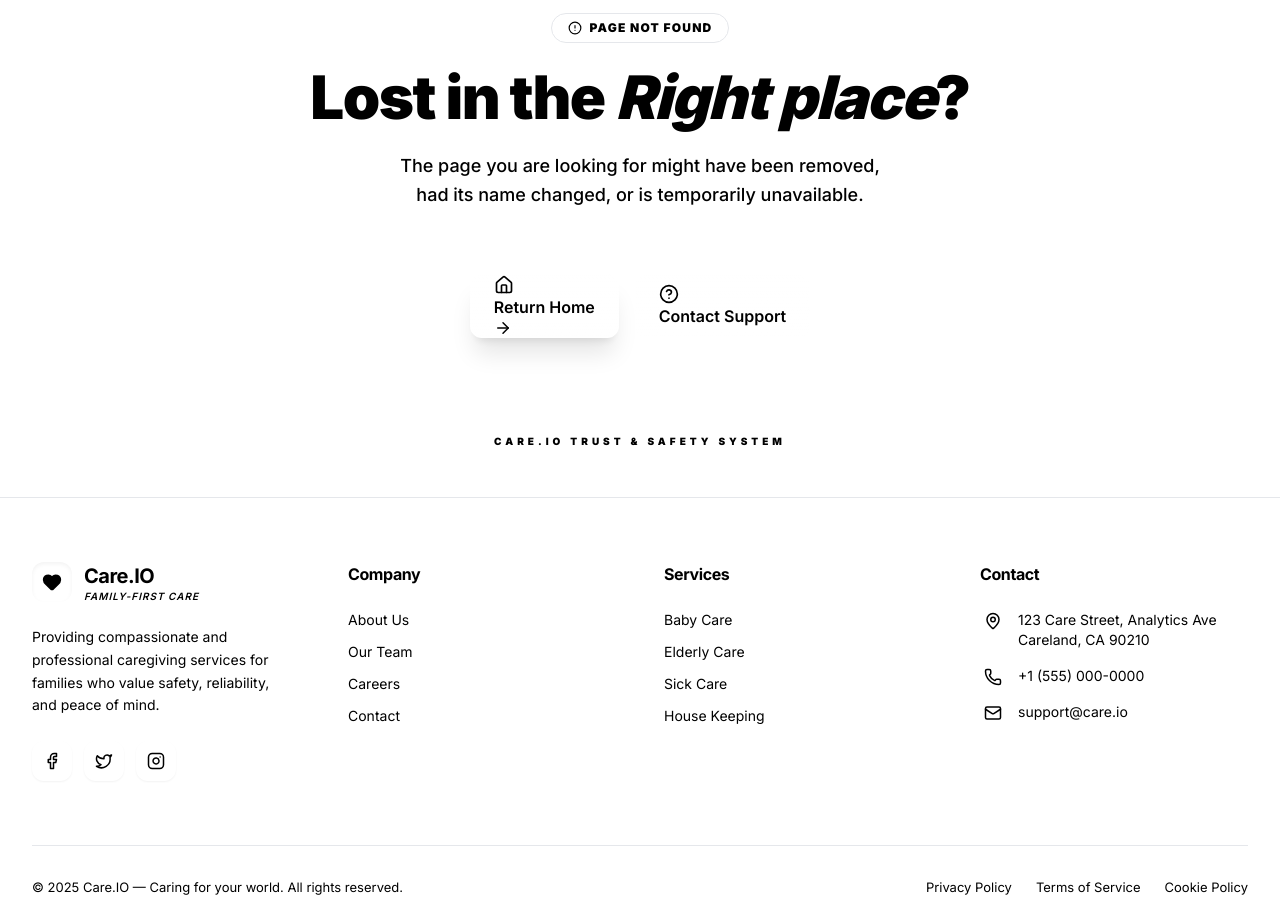
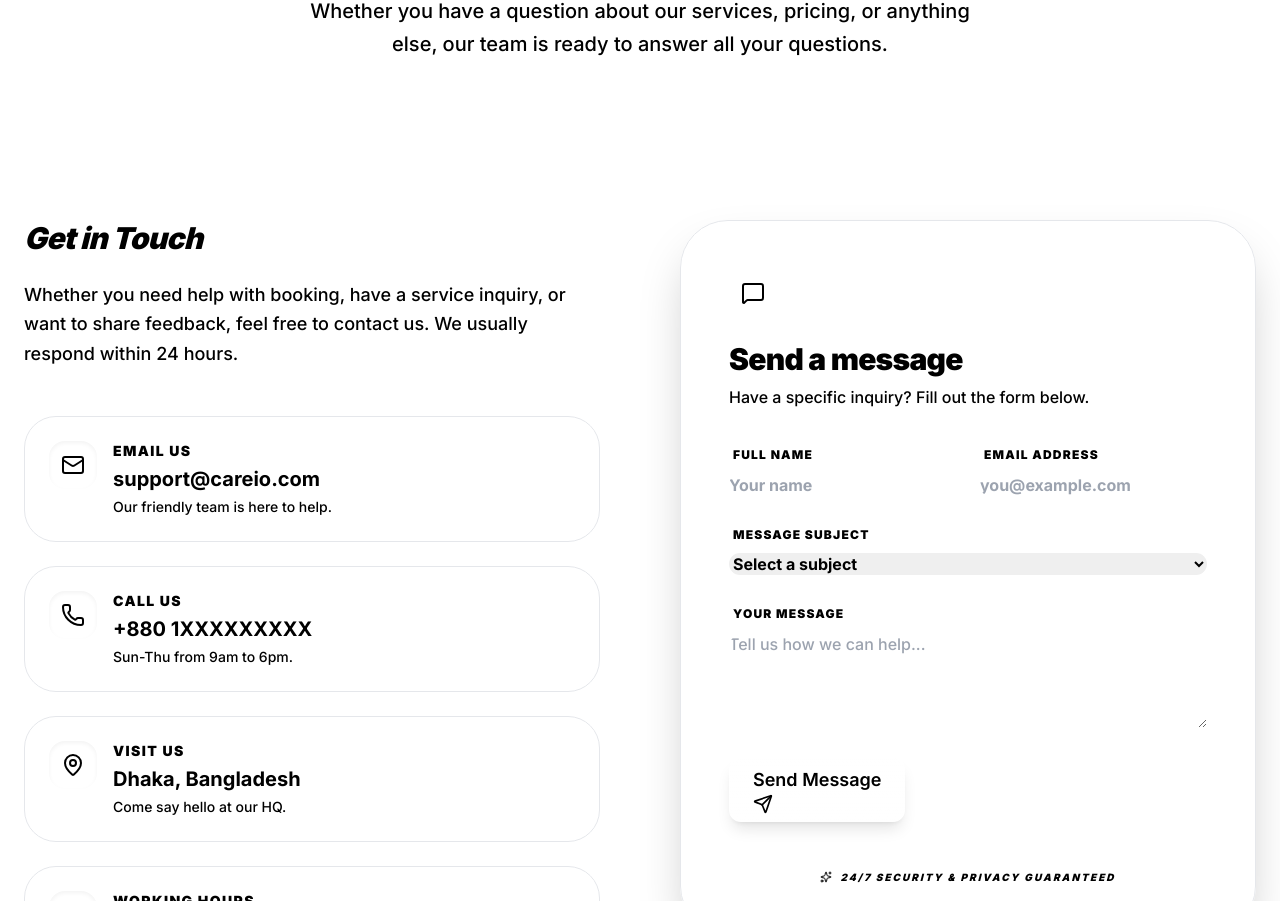
Before and after one commit to JoyChanda/Care.io, a Next.js app: page /contact in a window 1280 px wide. Before the commit this address had no page. Shown: the part 467-1368 px from the top of the page. Built offline with nearby package versions, Linux system fonts and the light colour scheme.

Commit message:
add Contact Page

```diff
--- /dev/null
+++ b/src/app/contact/page.tsx
@@ -0,0 +1,190 @@
+import {
+  Mail,
+  Phone,
+  MapPin,
+  Clock,
+  Send,
+  MessageSquare,
+  Sparkles,
+  ChevronRight,
+  HeadphonesIcon
+} from "lucide-react";
+import { Metadata } from "next";
+
+export const metadata: Metadata = {
+  title: "Contact Us | Care.IO",
+  description: "Contact Care.IO for support, service inquiries, or feedback. We're here to help you find the best care.",
+};
+
+export default function ContactPage() {
+  return (
+    <main className="min-h-screen bg-base-100 selection:bg-primary/20">
+      {/* Hero Section */}
+      <section className="relative pt-32 pb-20 px-6 overflow-hidden">
+        {/* Decorative elements */}
+        <div className="absolute top-0 left-1/2 -translate-x-1/2 w-full h-full max-w-7xl -z-10">
+          <div className="absolute top-20 left-10 w-72 h-72 bg-primary/10 rounded-full blur-[120px] animate-pulse" />
+          <div className="absolute top-1/2 right-10 w-72 h-72 bg-secondary/10 rounded-full blur-[120px] animate-pulse" style={{ animationDelay: '2s' }} />
+        </div>
+
+        <div className="max-w-4xl mx-auto text-center space-y-8">
+          <div className="inline-flex items-center gap-2 px-4 py-1.5 rounded-full bg-primary/5 text-primary text-xs font-black uppercase tracking-widest border border-primary/10">
+            <HeadphonesIcon size={14} />
+            Support Center
+          </div>
+          <h1 className="text-5xl md:text-7xl font-black tracking-tight leading-[1.1]">
+            How can we <br />
+            <span className="text-primary italic">help you</span> today?
+          </h1>
+          <p className="text-xl text-base-content/50 font-medium max-w-2xl mx-auto leading-relaxed">
+            Whether you have a question about our services, pricing, or anything else, our team is ready to answer all your questions.
+          </p>
+        </div>
+      </section>
+
+      {/* Main Content Section */}
+      <section className="max-w-7xl mx-auto px-6 py-20 pb-32">
+        <div className="grid lg:grid-cols-2 gap-20 items-start">
+
+          {/* Contact Information */}
+          <div className="space-y-12">
+            <div className="space-y-6">
+              <h2 className="text-3xl font-black tracking-tight italic">Get in Touch</h2>
+              <p className="text-lg text-base-content/60 font-medium leading-relaxed">
+                Whether you need help with booking, have a service inquiry, or want to share feedback, feel free to contact us. We usually respond within 24 hours.
+              </p>
+            </div>
+
+            <div className="grid gap-6">
+              {[
+                {
+                  icon: <Mail className="text-primary" size={24} />,
+                  label: "Email Us",
+                  value: "support@careio.com",
+                  desc: "Our friendly team is here to help."
+                },
+                {
+                  icon: <Phone className="text-primary" size={24} />,
+                  label: "Call Us",
+                  value: "+880 1XXXXXXXXX",
+                  desc: "Sun-Thu from 9am to 6pm."
+                },
+                {
+                  icon: <MapPin className="text-primary" size={24} />,
+                  label: "Visit Us",
+                  value: "Dhaka, Bangladesh",
+                  desc: "Come say hello at our HQ."
+                },
+                {
+                  icon: <Clock className="text-primary" size={24} />,
+                  label: "Working Hours",
+                  value: "9:00 AM – 6:00 PM",
+                  desc: "Sunday – Thursday"
+                }
+              ].map((item, i) => (
+                <div key={i} className="group p-6 rounded-[2rem] bg-base-200/50 border border-base-200 hover:bg-base-100 hover:shadow-xl hover:shadow-base-content/5 transition-all flex items-start gap-4">
+                  <div className="h-12 w-12 rounded-2xl bg-base-100 flex items-center justify-center shadow-inner group-hover:scale-110 transition-transform">
+                    {item.icon}
+                  </div>
+                  <div>
+                    <h4 className="font-black text-sm uppercase tracking-widest text-base-content/40 mb-1">{item.label}</h4>
+                    <p className="text-xl font-bold text-base-content mb-1">{item.value}</p>
+                    <p className="text-sm text-base-content/50 font-medium">{item.desc}</p>
+                  </div>
+                </div>
+              ))}
+            </div>
+          </div>
+
+          {/* Contact Form */}
+          <div className="relative">
+            <div className="absolute inset-0 bg-primary/10 blur-[100px] -z-10 rounded-full" />
+            <div className="bg-base-100 rounded-[3rem] p-8 md:p-12 border border-base-300 shadow-2xl space-y-8">
+              <div className="space-y-2">
+                <div className="inline-flex h-12 w-12 items-center justify-center rounded-2xl bg-primary/10 text-primary mb-4">
+                  <MessageSquare size={24} />
+                </div>
+                <h3 className="text-3xl font-black tracking-tight">Send a message</h3>
+                <p className="text-base-content/50 font-medium">Have a specific inquiry? Fill out the form below.</p>
+              </div>
+
+              <form className="space-y-6">
+                <div className="grid md:grid-cols-2 gap-6">
+                  <div className="space-y-2">
+                    <label className="text-xs font-black uppercase tracking-widest text-base-content/40 ml-1">Full Name</label>
+                    <input
+                      type="text"
+                      placeholder="Your name"
+                      className="input input-lg input-bordered w-full rounded-2xl font-bold focus:ring-4 focus:ring-primary/10 transition-all bg-base-200/50"
+                    />
+                  </div>
+                  <div className="space-y-2">
+                    <label className="text-xs font-black uppercase tracking-widest text-base-content/40 ml-1">Email Address</label>
+                    <input
+                      type="email"
+                      placeholder="you@example.com"
+                      className="input input-lg input-bordered w-full rounded-2xl font-bold focus:ring-4 focus:ring-primary/10 transition-all bg-base-200/50"
+                    />
+                  </div>
+                </div>
+
+                <div className="space-y-2">
+                  <label className="text-xs font-black uppercase tracking-widest text-base-content/40 ml-1">Message Subject</label>
+                  <select className="select select-lg select-bordered w-full rounded-2xl font-bold focus:ring-4 focus:ring-primary/10 transition-all bg-base-200/50">
+                    <option disabled selected>Select a subject</option>
+                    <option>Service Inquiry</option>
+                    <option>Account Support</option>
+                    <option>Billing Question</option>
+                    <option>Partnership</option>
+                    <option>Feedback</option>
+                  </select>
+                </div>
+
+                <div className="space-y-2">
+                  <label className="text-xs font-black uppercase tracking-widest text-base-content/40 ml-1">Your Message</label>
+                  <textarea
+                    rows={4}
+                    placeholder="Tell us how we can help..."
+                    className="textarea textarea-lg textarea-bordered w-full rounded-2xl font-medium focus:ring-4 focus:ring-primary/10 transition-all bg-base-200/50"
+                  />
+                </div>
+
+                <button
+                  type="submit"
+                  className="btn btn-primary btn-block h-16 rounded-2xl text-lg font-black shadow-lg shadow-primary/20 hover:shadow-xl hover:shadow-primary/30 transition-all gap-3 group"
+                >
+                  Send Message
+                  <Send size={20} className="group-hover:translate-x-1 group-hover:-translate-y-1 transition-transform" />
+                </button>
+              </form>
+
+              <div className="pt-4 flex items-center justify-center gap-2 text-[10px] font-black uppercase tracking-[0.2em] text-base-content/30 italic">
+                <Sparkles size={12} />
+                24/7 Security & Privacy Guaranteed
+              </div>
+            </div>
+          </div>
+        </div>
+      </section>
+
+      {/* Map/Trust Banner */}
+      <section className="max-w-7xl mx-auto px-6 pb-20">
+         <div className="rounded-[3rem] bg-gradient-to-br from-primary to-secondary p-12 text-center text-primary-content space-y-8 relative overflow-hidden">
+            <div className="absolute -top-10 -left-10 p-10 opacity-5 -rotate-12">
+               <MapPin size={200} fill="currentColor" />
+            </div>
+            <h2 className="text-3xl md:text-5xl font-black tracking-tight italic relative z-10">Care.IO is available everywhere in Bangladesh</h2>
+            <p className="text-lg opacity-80 font-medium max-w-2xl mx-auto relative z-10">
+               Our network of verified caregivers spans across all major divisions. From Dhaka to Sylhet, we bring professional care right to your doorstep.
+            </p>
+            <div className="pt-4 relative z-10">
+               <button className="btn btn-lg bg-white text-primary border-none hover:bg-white/90 rounded-2xl px-12 font-black gap-2 shadow-xl">
+                  Check Coverage
+                  <ChevronRight size={20} />
+               </button>
+            </div>
+         </div>
+      </section>
+    </main>
+  );
+}
```
